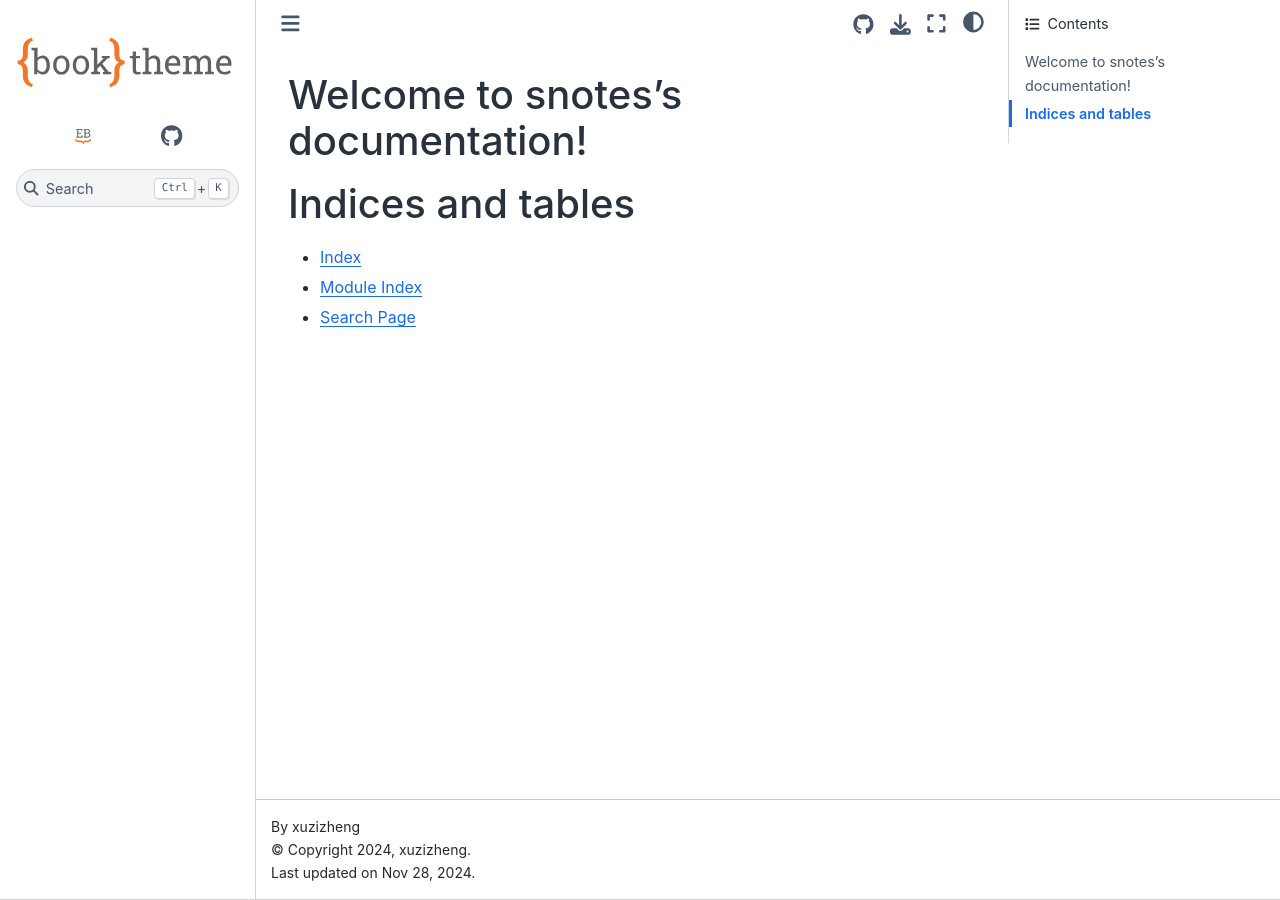
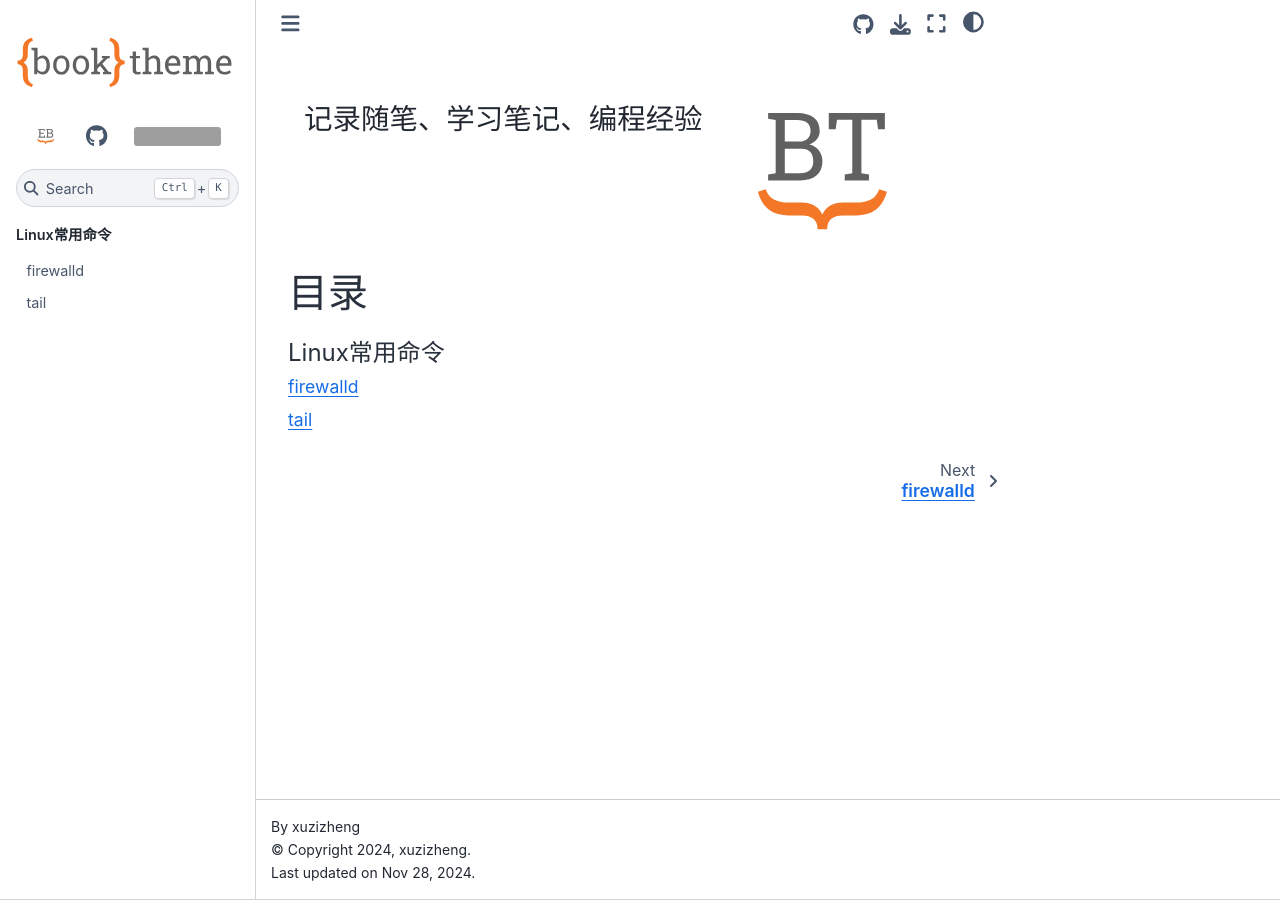
Before and after one commit to Abner1995/snotes, a Sphinx documentation site: the page built from docs/source/index.md, in a window 1280 px wide. Built offline with Sphinx 7.4.7 and the Sphinx Book theme 1.1.4, drawn with Linux system fonts in a browser that asks for light colours; comment, search, counter and statistics services are not loaded; grey boxes are pictures that could not be loaded.

Commit message:
✨ feat(Linux常用命令):
Linux常用命令

````diff
--- a/docs/source/conf.py
+++ b/docs/source/conf.py
@@ -145,14 +145,13 @@ html_theme_options = {
             "name": "GitHub",
             "url": "https://github.com/Abner1995/snotes.git",
             "icon": "fa-brands fa-github",
-        }
-        # ,
-        # {
-        #     "name": "PyPI",
-        #     "url": "https://pypi.org/project/sphinx-book-theme/",
-        #     "icon": "https://img.shields.io/pypi/dw/sphinx-book-theme",
-        #     "type": "url",
-        # },
+        },
+        {
+            "name": "PyPI",
+            "url": "https://github.com/Abner1995/snotes.git",
+            "icon": "https://img.shields.io/pypi/dw/sphinx-book-theme",
+            "type": "url",
+        },
     ],
     # For testing
     # "use_fullscreen_button": False,
--- /dev/null
+++ b/docs/source/index.md
@@ -0,0 +1,35 @@
+---
+title: 学习笔记
+---
+
+::::{grid}
+:reverse:
+:gutter: 2 1 1 1
+:margin: 4 4 1 1
+
+:::{grid-item}
+:columns: 4
+
+```{image} ./_static/logo-square.svg
+:width: 150px
+```
+:::
+
+:::{grid-item}
+:columns: 8
+:class: sd-fs-3
+
+记录随笔、学习笔记、编程经验
+:::
+
+::::
+
+# 目录
+
+```{toctree}
+:maxdepth: 2
+:caption: Linux常用命令
+
+Linux/commands/firewalld
+Linux/commands/tail
+```
--- a/docs/source/index.rst
+++ /dev/null
@@ -1,20 +0,0 @@
-.. snotes documentation master file, created by
-   sphinx-quickstart on Thu Nov 28 19:27:41 2024.
-   You can adapt this file completely to your liking, but it should at least
-   contain the root `toctree` directive.
-
-Welcome to snotes's documentation!
-==================================
-
-.. toctree::
-   :maxdepth: 2
-   :caption: Contents:
-
-
-
-Indices and tables
-==================
-
-* :ref:`genindex`
-* :ref:`modindex`
-* :ref:`search`
````
Also changed, not shown: docs/source/Linux/commands/firewalld.md (added, +24 -0 lines), docs/source/Linux/commands/tail.md (added, +6 -0 lines).
